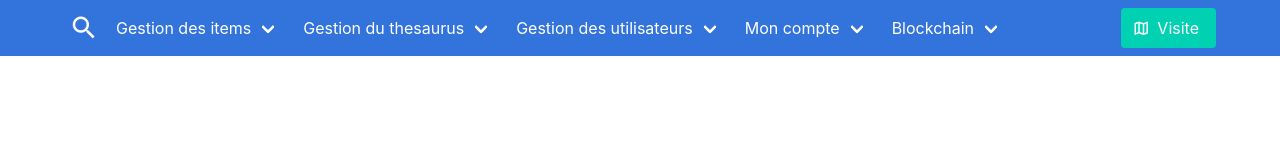
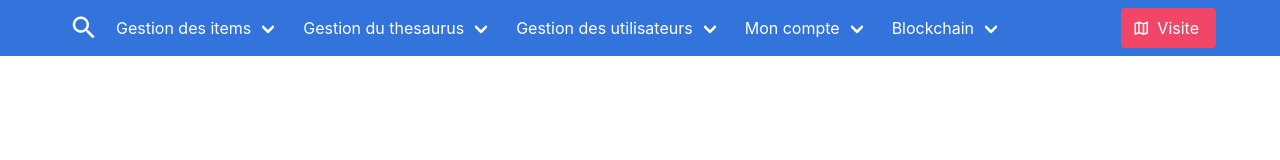
Before and after one commit to phonotheque-historique-ocean-indien/css-kit, a plain HTML site: page index-partie-froide.html in a window 1280 px wide. Drawn offline with Linux system fonts and the light colour scheme.

Commit message:
change color

```diff
--- a/index-partie-froide.html
+++ b/index-partie-froide.html
@@ -82,7 +82,7 @@
           <div class="navbar-item">
             <div class="field is-grouped">
               <p class="control">
-                <a class="button is-primary" href="./index-partie-chaude.html">
+                <a class="button is-danger" href="./index-partie-chaude.html">
                   <span class="icon">
                     <i class="mdi mdi-18px mdi-map-outline"></i>
                   </span>
```
